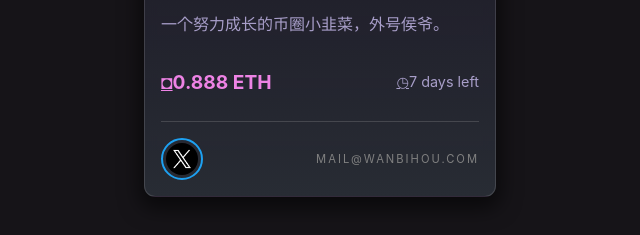
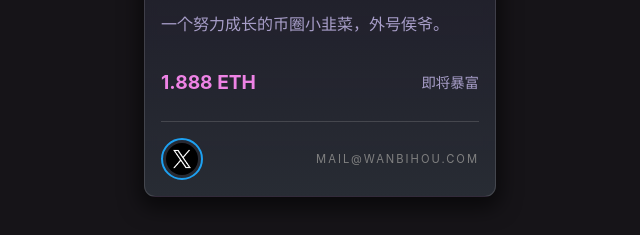
Before and after one commit to wanbihouid/website, a plain HTML site: page index.html in a window 1280 px wide. Shown: the part 509-744 px from the top of the page, 320-960 px from the left. Drawn offline with Linux system fonts and the light colour scheme.

Commit message:
Update index.html

```diff
--- a/index.html
+++ b/index.html
@@ -19,12 +19,10 @@
             <p class="description">一个努力成长的币圈小韭菜，外号侯爷。</p>
             <div class="tokenInfo">
                 <div class="price">
-                    <ins>◘</ins>
-                    <p>0.888 ETH</p>
+                    <p>1.888 ETH</p>
                 </div>
                 <div class="duration">
-                    <ins>◷</ins>
-                    <p>7 days left</p>
+                    <p>即将暴富</p>
                 </div>
             </div>
             <hr>
```
